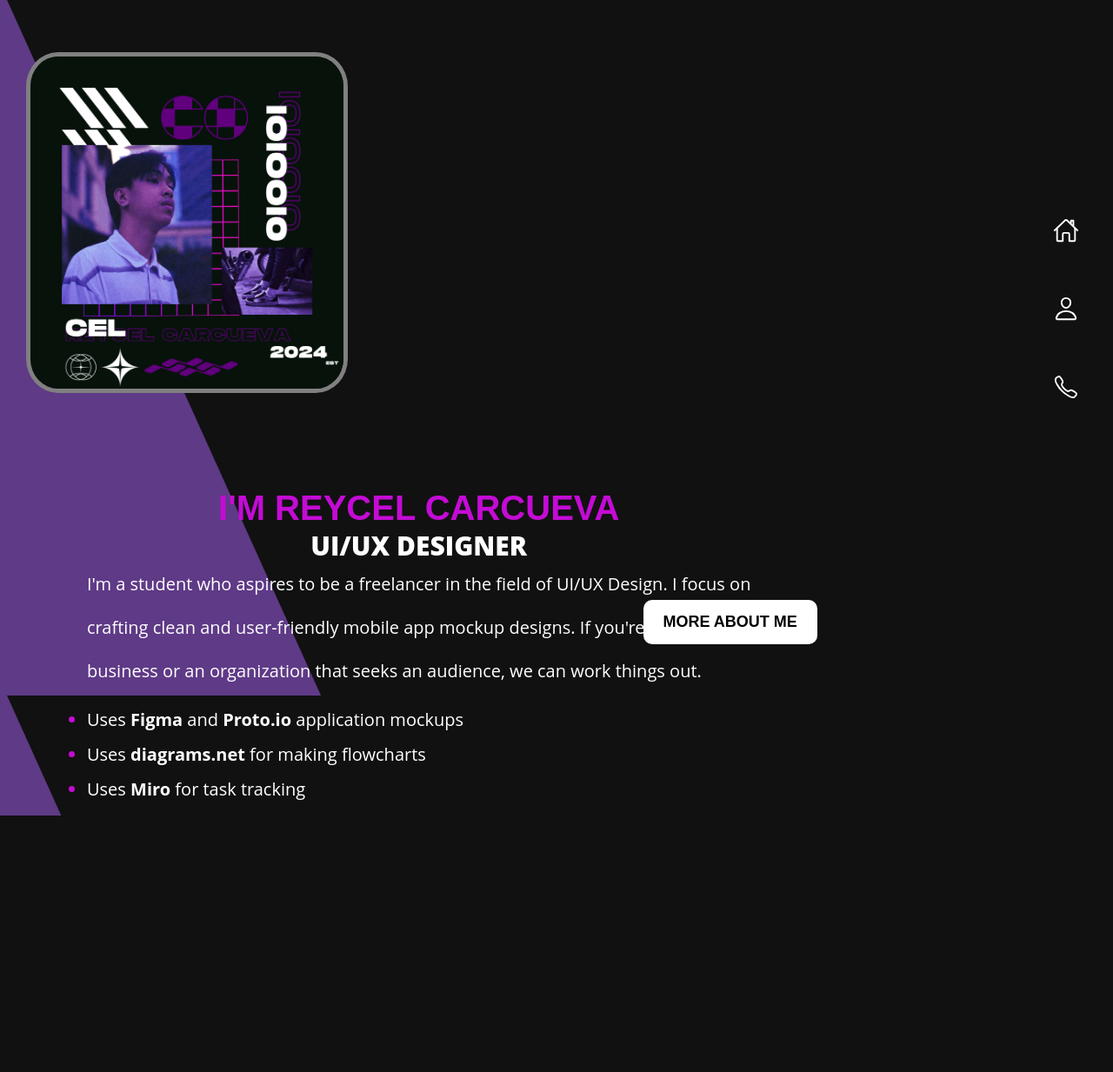
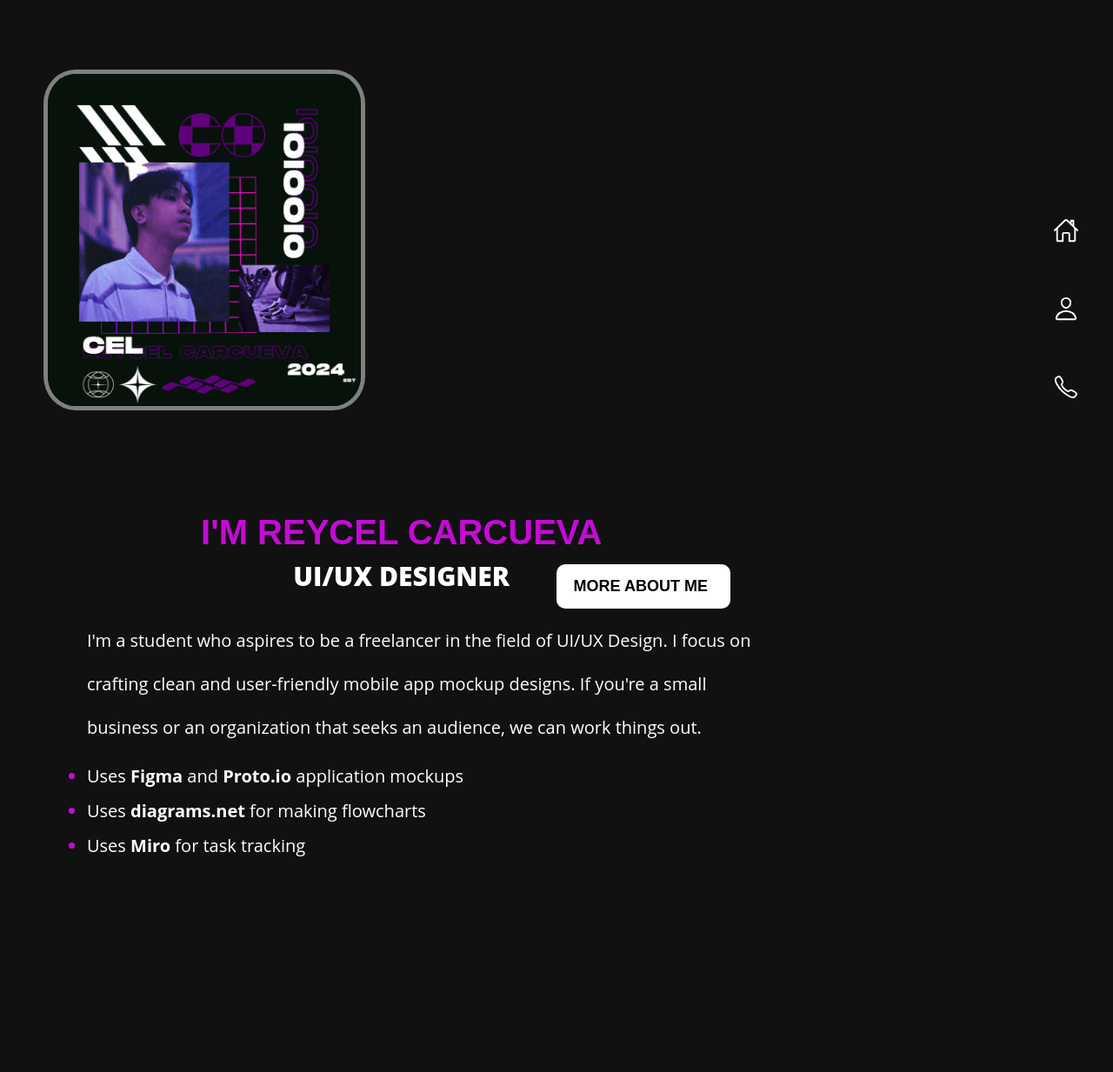
Before and after one commit to rvcarcueva2/lab2, a PHP site: page / in a window 1280 px wide. Shown: the whole page at 87% size. Before the commit the page ends 938 px from the top, so only its background shows below. Run offline with PHP 8.4, Linux system fonts and the light colour scheme.

Commit message:
Javascript Lesson 4 Numbers

```diff
--- a/week5/index.html
+++ b/week5/index.html
@@ -17,6 +17,7 @@
 <div class="container">
 <h1>I'm Reycel Carcueva</h1>
 <h2>UI/UX Designer</h2>
+<div class="container1">
 <p>I'm a student who aspires to be a freelancer in the field of UI/UX Design. I focus on</p>
 <p>crafting clean and user-friendly mobile app mockup designs. If you're a small</p>
 <p>business or an organization that seeks an audience, we can work things out.</p>
@@ -26,7 +27,7 @@
     <li>Uses <strong>Miro</strong> for task tracking</li>
 </ul>
 <position><button class="btn">MORE ABOUT ME</button></position>
-
+</div>
 
 </div>
 
--- a/week5/stlye.css
+++ b/week5/stlye.css
@@ -4,20 +4,23 @@
     box-sizing: border-box;
 
 }
+:root {
+  background: #111111;
+}
+
 body{
-    display: inline-block;
+    display: block;
+    margin: 20px;
     font-family: Open Sans,sans-serif;
     font-size: 20px;
-    background-image: url('background1.png');
+    background-image:
     background-repeat: no-repeat;
     background-attachment: fixed;
     background-size: 100%;
 
 
 }
-@media screen and (max-width: 600px) {
 
-  }
 p{
     color: white;
     margin: 10px 0 23px;
@@ -32,6 +35,7 @@ h1{
     font-family: Poppins,sans-serif;
     text-transform: uppercase!important;
     font-weight: 800;
+    line-height: 60px;
 }
 
 h2{
@@ -39,6 +43,7 @@ h2{
     color: white;
     text-transform: uppercase!important;
     font-weight: 800;
+
 
 }
 
@@ -75,11 +80,47 @@ div{
 }
 
 .container {
-
     display: inline-block;
     vertical-align: center ;
-    margin-left: 100px;
+    margin-left: 30px;
     margin-top: 150px;
+
+  }
+  .container1 {
+    width: 100%;
+    height: 60vh;
+    display: inline-block;
+    vertical-align: center ;
+    margin-left: 50px;
+    margin-top: 30px;
+
+
+  }
+  .slide1{
+    width:100%;
+
+   display: block;
+
+
+  }
+  .slide2{
+    width:100%;
+    height: 90vh;
+   display: block;
+   padding-left: 10px;
+
+
+  }
+
+  .info{
+    display:block;
+    margin-top: 40px;
+    width: 40%;
+
+    padding: 20px;
+
+  }
+  .hobbies{
 
   }
 
@@ -91,6 +132,10 @@ div{
   }
 
   .btn{
+    display: flex;
+    position: absolute;
+    left: -100px;
+    bottom: -30px;
     font-size: large;
     font-weight: bold;
     border-radius: 10px;
@@ -105,6 +150,7 @@ div{
     cursor: pointer;
     transition: 0.5s;
 
+
   }
   .btn:hover{
     background: #C40BD5;
@@ -112,11 +158,11 @@ div{
   }
 
   .sidebar{
-    position: absolute;
+    position: fixed;
     top: 200px;
     right: 10px;
     width: 89px;
-    height: 40vh;
+    height: 400px;
     background:none;
     transition: 0.5s;
     overflow: hidden;
@@ -124,6 +170,7 @@ div{
     border-top-right-radius: 50px;
     border-bottom-left-radius: 50px;
     border-bottom-right-radius: 50px;
+
 
   }
 
@@ -138,6 +185,7 @@ div{
   .sidebar ul li{
     position:relative;
     list-style: none;
+    padding-top: ;
   }
 
   .sidebar ul li.active{
```
Also changed, not shown: week5/picture2.png (added), week5/picture3.png (added), week5/picture4.png (added), week5/picture5.png (added).
